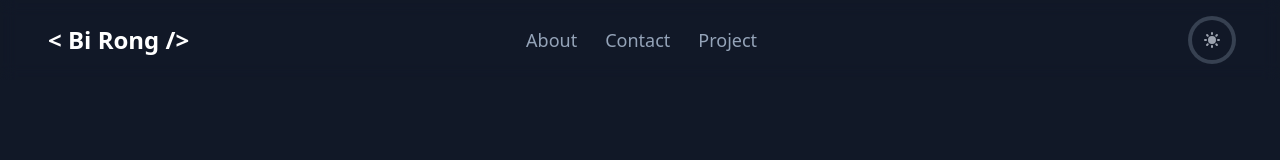
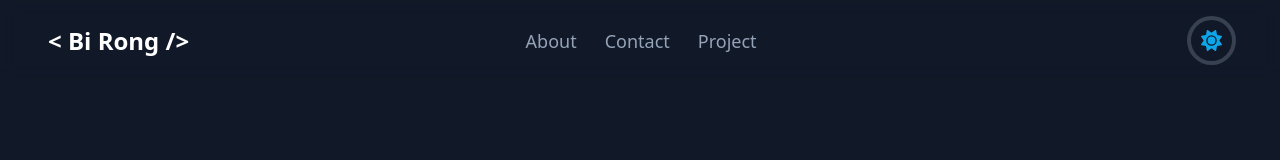
Before and after one commit to birongliu/portfolio, a React (Create React App) app: page / in a window 1280 px wide. Both pictures are taken after a click on the button 1212 px from the left and 40 px from the top of the page. Shown: the top 160 px of the page. Built offline with nearby package versions, Linux system fonts and the light colour scheme.

Commit message:
add some new brand new icon

```diff
--- a/src/components/common/Header/ThemeSwitcher.tsx
+++ b/src/components/common/Header/ThemeSwitcher.tsx
@@ -3,12 +3,12 @@
 import { Theme } from "../../../utils/Types";
 
 interface ThemeProps {
-   theme: Theme | undefined
-   setTheme: React.Dispatch<React.SetStateAction<Theme | undefined>>
+	theme: Theme | undefined;
+	setTheme: React.Dispatch<React.SetStateAction<Theme | undefined>>;
 }
 
 export default function ThemeSwitcher({ setTheme, theme }: ThemeProps) {
-   return (
+	return (
 		<button
 			onClick={(event) => Utils.handleTheme(event, setTheme)}
 			id="theme-toggle"
@@ -16,31 +16,35 @@
 			className="text-gray-500 dark:text-gray-400 hover:bg-gray-100 dark:hover:bg-gray-700 focus:outline-none focus:ring-4 focus:ring-gray-200 dark:focus:ring-gray-700 rounded-full text-sm p-2.5"
 		>
 			<svg
-				id="theme-toggle-dark-icon"
+				xmlns="http://www.w3.org/2000/svg"
+				viewBox="0 0 512 512"
+				className={`fill-sky-500 ${theme === "light" ? "hidden" : ""}`}
+				width="21"
+				height="21"
+			>
+				<path d="M361.5 1.2c5 2.1 8.6 6.6 9.6 11.9L391 121l107.9 19.8c5.3 1 9.8 4.6 11.9 9.6s1.5 10.7-1.6 15.2L446.9 256l62.3 90.3c3.1 4.5 3.7 10.2 1.6 15.2s-6.6 8.6-11.9 9.6L391 391 371.1 498.9c-1 5.3-4.6 9.8-9.6 11.9s-10.7 1.5-15.2-1.6L256 446.9l-90.3 62.3c-4.5 3.1-10.2 3.7-15.2 1.6s-8.6-6.6-9.6-11.9L121 391 13.1 371.1c-5.3-1-9.8-4.6-11.9-9.6s-1.5-10.7 1.6-15.2L65.1 256 2.8 165.7c-3.1-4.5-3.7-10.2-1.6-15.2s6.6-8.6 11.9-9.6L121 121 140.9 13.1c1-5.3 4.6-9.8 9.6-11.9s10.7-1.5 15.2 1.6L256 65.1 346.3 2.8c4.5-3.1 10.2-3.7 15.2-1.6zM160 256a96 96 0 1 1 192 0 96 96 0 1 1 -192 0zm224 0a128 128 0 1 0 -256 0 128 128 0 1 0 256 0z" />
+			</svg>
+			<svg
+				xmlns="http://www.w3.org/2000/svg"
+				viewBox="0 0 384 512"
+				width="21"
+				height="21"
+				className={`${theme === "dark" ? "hidden" : ""} w-5 h-5`}
+			>
+				<path d="M223.5 32C100 32 0 132.3 0 256S100 480 223.5 480c60.6 0 115.5-24.2 155.8-63.4c5-4.9 6.3-12.5 3.1-18.7s-10.1-9.7-17-8.5c-9.8 1.7-19.8 2.6-30.1 2.6c-96.9 0-175.5-78.8-175.5-176c0-65.8 36-123.1 89.3-153.3c6.1-3.5 9.2-10.5 7.7-17.3s-7.3-11.9-14.3-12.5c-6.3-.5-12.6-.8-19-.8z" />
+			</svg>
+		</button>
+	);
+}
+
+/**
+ *
+ * id="theme-toggle-dark-icon"
 				className={`${theme === "dark" ? "hidden" : ""} w-5 h-5`}
 				fill="currentColor"
 				viewBox="0 0 20 20"
 				width="24"
 				height="24"
 				xmlns="http://www.w3.org/2000/svg"
-			>
-				<path d="M17.293 13.293A8 8 0 016.707 2.707a8.001 8.001 0 1010.586 10.586z"></path>
-			</svg>
-			<svg
-				id="theme-toggle-light-icon"
-				className={`${theme === "dark" ? "" : "hidden"} w-5 h-5`}
-				fill="currentColor"
-				viewBox="0 0 20 20"
-				width="24"
-				height="24"
-				xmlns="http://www.w3.org/2000/svg"
-			>
-				<path
-					d="M10 2a1 1 0 011 1v1a1 1 0 11-2 0V3a1 1 0 011-1zm4 8a4 4 0 11-8 0 4 4 0 018 0zm-.464 4.95l.707.707a1 1 0 001.414-1.414l-.707-.707a1 1 0 00-1.414 1.414zm2.12-10.607a1 1 0 010 1.414l-.706.707a1 1 0 11-1.414-1.414l.707-.707a1 1 0 011.414 0zM17 11a1 1 0 100-2h-1a1 1 0 100 2h1zm-7 4a1 1 0 011 1v1a1 1 0 11-2 0v-1a1 1 0 011-1zM5.05 6.464A1 1 0 106.465 5.05l-.708-.707a1 1 0 00-1.414 1.414l.707.707zm1.414 8.486l-.707.707a1 1 0 01-1.414-1.414l.707-.707a1 1 0 011.414 1.414zM4 11a1 1 0 100-2H3a1 1 0 000 2h1z"
-					fillRule="evenodd"
-					clipRule="evenodd"
-				></path>
-			</svg>
-		</button>
-	);
-}
+ *
+ */
```
